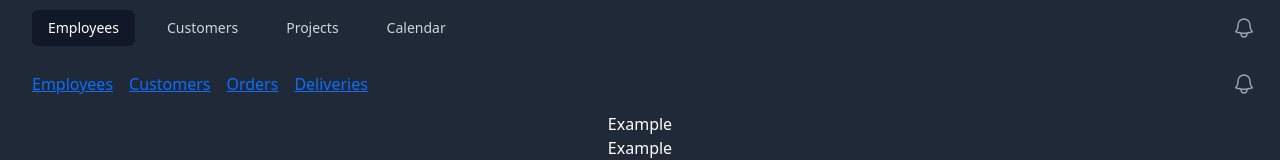
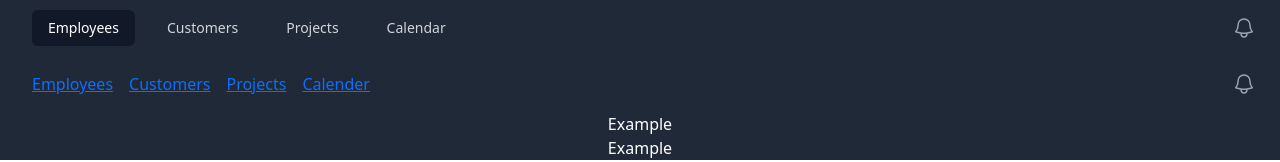
Before and after one commit to Dr-dyrane/React, a React (Create React App) app: page /Customers in a window 1280 px wide. Shown: the top 162 px of the page. Built offline with nearby package versions, Linux system fonts and the light colour scheme.

Commit message:
update Customers.js

```diff
--- a/src/pages/Customers.js
+++ b/src/pages/Customers.js
@@ -25,12 +25,12 @@ const navigation = [{
     href: '/Customers'
   },
   {
-    name: 'Orders',
-    href: '/orders'
+    name: 'Projects',
+    href: '/other'
   },
   {
-    name: 'Deliveries',
-    href: '/deliveries'
+    name: 'Calender',
+    href: '/other2'
   },
 ]
 
```
